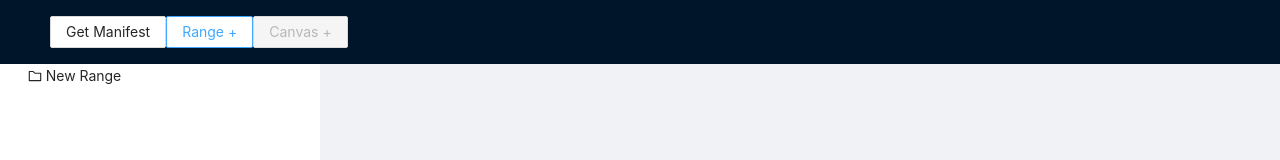
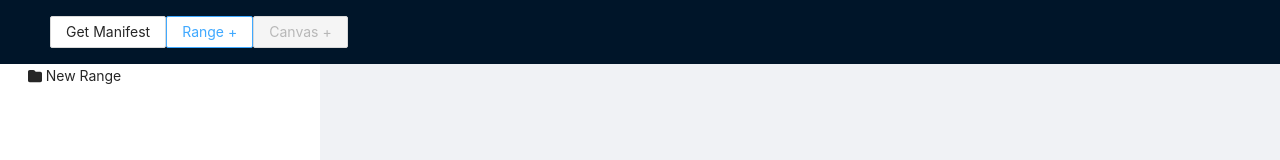
Before and after one commit to yalelibrary/yul-dc-structure-editor, a React (Create React App) app: page / in a window 1280 px wide. Both pictures are taken after a click on the button "Range +". Shown: the top 160 px of the page. Built offline with nearby package versions, Linux system fonts and the light colour scheme.

Commit message:
Allow images to appear in the structures more than once
- Add key augmentation to the images in the structure so that they can appear in the tree more than once
- Add font awesome
- Check that range is seleted when enabling buttons

```diff
--- a/package.json
+++ b/package.json
@@ -3,6 +3,9 @@
   "version": "0.1.0",
   "private": true,
   "dependencies": {
+    "@fortawesome/fontawesome-svg-core": "^6.1.2",
+    "@fortawesome/free-solid-svg-icons": "^6.1.2",
+    "@fortawesome/react-fontawesome": "^0.2.0",
     "@testing-library/jest-dom": "^5.16.4",
     "@testing-library/react": "^13.3.0",
     "@testing-library/user-event": "^13.5.0",
@@ -44,6 +47,7 @@
     ]
   },
   "devDependencies": {
+    "@types/react-fontawesome": "^1.6.5",
     "@types/uuid": "^8.3.4"
   }
 }
--- a/src/App.tsx
+++ b/src/App.tsx
@@ -4,7 +4,7 @@ import { downloadManifest, setApiKeyGlobal } from './utils/ManagementUtils';
 import TopHeader from './components/TopHeader'
 import ImageCanvas from './components/ImageCanvas'
 import LaunchModal from './components/LaunchModal';
-import { canvasInfoFromManifest, ManifestCanvasInfo, ManifestStructureInfo, structureInfoFromManifest, addNewRange, allStructureIds, createNewRange, addNewCanvas } from './utils/IIIFUtils';
+import { canvasInfoFromManifest, ManifestCanvasInfo, ManifestStructureInfo, structureInfoFromManifest, addNewRange, allStructureIds, createNewRange, addNewCanvas, findManifestStructureInfo } from './utils/IIIFUtils';
 import './App.css';
 import TreeStructure from './components/TreeStructure';
 const { Sider, Content } = Layout;
@@ -122,9 +122,18 @@ function App() {
     setSelectedStructureIds(ids);
   }
 
+  const isRangeSelected = (): boolean => {
+    if (selectedStructureIds.length !== 1) {
+      return false;
+    } else {
+      let selectedItem = findManifestStructureInfo(structureInfo, selectedStructureIds[0]);
+      return (selectedItem && selectedItem.type === "Range") || false;
+    }
+  }
+
   return (
     <Layout className="main-container">
-      <TopHeader onOpenModal={handleOpenModal} onAddRange={handleOnAddRange} addRangeEnabled={selectedStructureIds.length <= 1} onAddCanvas={handleOnAddCanvas} addCanvasEnabled={selectedCanvasIds.length >= 1 && selectedStructureIds.length <=1}/>
+      <TopHeader onOpenModal={handleOpenModal} onAddRange={handleOnAddRange} addRangeEnabled={selectedStructureIds.length === 0 || isRangeSelected()} onAddCanvas={handleOnAddCanvas} addCanvasEnabled={isRangeSelected()}/>
       <Layout>
         <LaunchModal isModalVisible={isModalVisible} setIsModalVisible={setIsModalVisible} setApiKeyAndManifest={setApiKeyAndManifest} />
         <Sider className="sider">
--- a/src/components/TreeStructure.tsx
+++ b/src/components/TreeStructure.tsx
@@ -3,8 +3,9 @@ import { DataNode } from 'antd/lib/tree';
 import React, { useState } from 'react';
 import { ManifestCanvasInfo, ManifestStructureInfo } from '../utils/IIIFUtils';
 import EditableText from './EditableText';
-import { FolderOutlined, FolderOpenOutlined, FileImageOutlined } from '@ant-design/icons';
 import { Key } from 'antd/lib/table/interface';
+import { FontAwesomeIcon } from '@fortawesome/react-fontawesome';
+import { faFolder, faFolderOpen, faImage } from '@fortawesome/free-solid-svg-icons';
 
 class TreeStructureProps {
   structureInfo!: ManifestStructureInfo[];
@@ -35,24 +36,28 @@ function TreeStructure({ structureInfo, selectedIds, expandedIds, canvasInfo, on
     onChangeStructureInfo(newStructureInfo);
   };
 
-  const recursiveGetIds = (structureInfo: ManifestStructureInfo[], id1: string, id2: string, selecting = false, selectedIds: string[] = []): { ids: string[], selecting: boolean } => {
+  const recursiveGetIds = (structureInfo: ManifestStructureInfo[], id1: string, id2: string, selecting = false, selectedIds: string[] = [], keyAugmentation = ""): { ids: string[], selecting: boolean } => {
+    let index = 1;
     for (let structure of structureInfo) {
-      if (structure.id === id1 || structure.id === id2) {
+      let key = structure.id;
+      if (structure.type === "Canvas") key = key + keyAugmentation + "|" + index;
+      if (key === id1 || key === id2) {
         if (!selecting) {
           selecting = true;
-          selectedIds.push(structure.id);
-          selecting = recursiveGetIds(structure.items, id1, id2, selecting, selectedIds).selecting;
+          selectedIds.push(key);
+          selecting = recursiveGetIds(structure.items, id1, id2, selecting, selectedIds, keyAugmentation + "|" + index).selecting;
         } else {
           selecting = false;
-          selectedIds.push(structure.id);
+          selectedIds.push(key);
           return { ids: selectedIds, selecting: false };
         }
       } else {
         if (selecting) {
-          selectedIds.push(structure.id);
+          selectedIds.push(key);
         }
-        selecting = recursiveGetIds(structure.items, id1, id2, selecting, selectedIds).selecting;
+        selecting = recursiveGetIds(structure.items, id1, id2, selecting, selectedIds, keyAugmentation + "|" + index).selecting;
       }
+      index += 1;
     }
     return { ids: selectedIds, selecting };
   }
@@ -106,7 +111,8 @@ function TreeStructure({ structureInfo, selectedIds, expandedIds, canvasInfo, on
     return null;
   }
 
-  const mapStructureToDataNodes = (structureInfo: ManifestStructureInfo[]): DataNode[] => {
+  const mapStructureToDataNodes = (structureInfo: ManifestStructureInfo[], keyAugmentation = ""): DataNode[] => {
+    let index = 1;
     return structureInfo.map((info) => {
       let imageThumb = null;
       let key = info.id;
@@ -118,10 +124,12 @@ function TreeStructure({ structureInfo, selectedIds, expandedIds, canvasInfo, on
         if (imageIconSrc) {
           imageThumb = <img src={imageIconSrc} alt={info.id} loading="lazy" />
         }
+        key = key + keyAugmentation + "|" + index;
       }
-      let icon: any = info.type === "Canvas" ? (imageThumb || <FileImageOutlined />) : ((expandedIds.includes(key) && info.items.length > 0) ? <FolderOpenOutlined /> : <FolderOutlined />)
+      let icon: any = info.type === "Canvas" ? (imageThumb || <FontAwesomeIcon icon={faImage} /> ) : ((expandedIds.includes(key) && info.items.length > 0) ? <FontAwesomeIcon icon={faFolderOpen} /> : <FontAwesomeIcon icon={faFolder} />)
       title = <span><span onClick={(e) => { handleNodeClicked(e, key, true) }}>{icon}</span> <span onClick={(e) => { handleNodeClicked(e, key, false) }}>{title}</span></span>
-      let children = info.items && mapStructureToDataNodes(info.items);
+      let children = info.items && mapStructureToDataNodes(info.items, keyAugmentation + "|" + index);
+      index += 1;
       return {
         key, title, children
       }
--- a/src/utils/IIIFUtils.tsx
+++ b/src/utils/IIIFUtils.tsx
@@ -20,7 +20,6 @@ export type ManifestCanvasInfo = {
   thumbnail: string;
   index: number;
 }
-
 
 export type StructureInfoType = "Range" | "Canvas";
 
@@ -141,6 +140,21 @@ export function allStructureIds(structureInfo: ManifestStructureInfo[] | null, i
   return ids;
 }
 
+export function findManifestStructureInfo(structureInfo: ManifestStructureInfo[], id: string): ManifestStructureInfo | null {
+  for (let info of structureInfo) {
+    if (info.id === id) {
+      return info;
+    }
+    else {
+      let childInfo = findManifestStructureInfo(info.items, id);
+      if (childInfo) {
+        return childInfo;
+      }
+    }
+  }
+  return null;
+}
+
 function recursiveExtractStructure(structure: any, itemIdToLabelMap: any): ManifestStructureInfo {
   let label = extractIIIFLabel(structure, "");
   let id = structure["id"];
```
Also changed, not shown: 1 other file (tests, documents, lock files or other folders).
